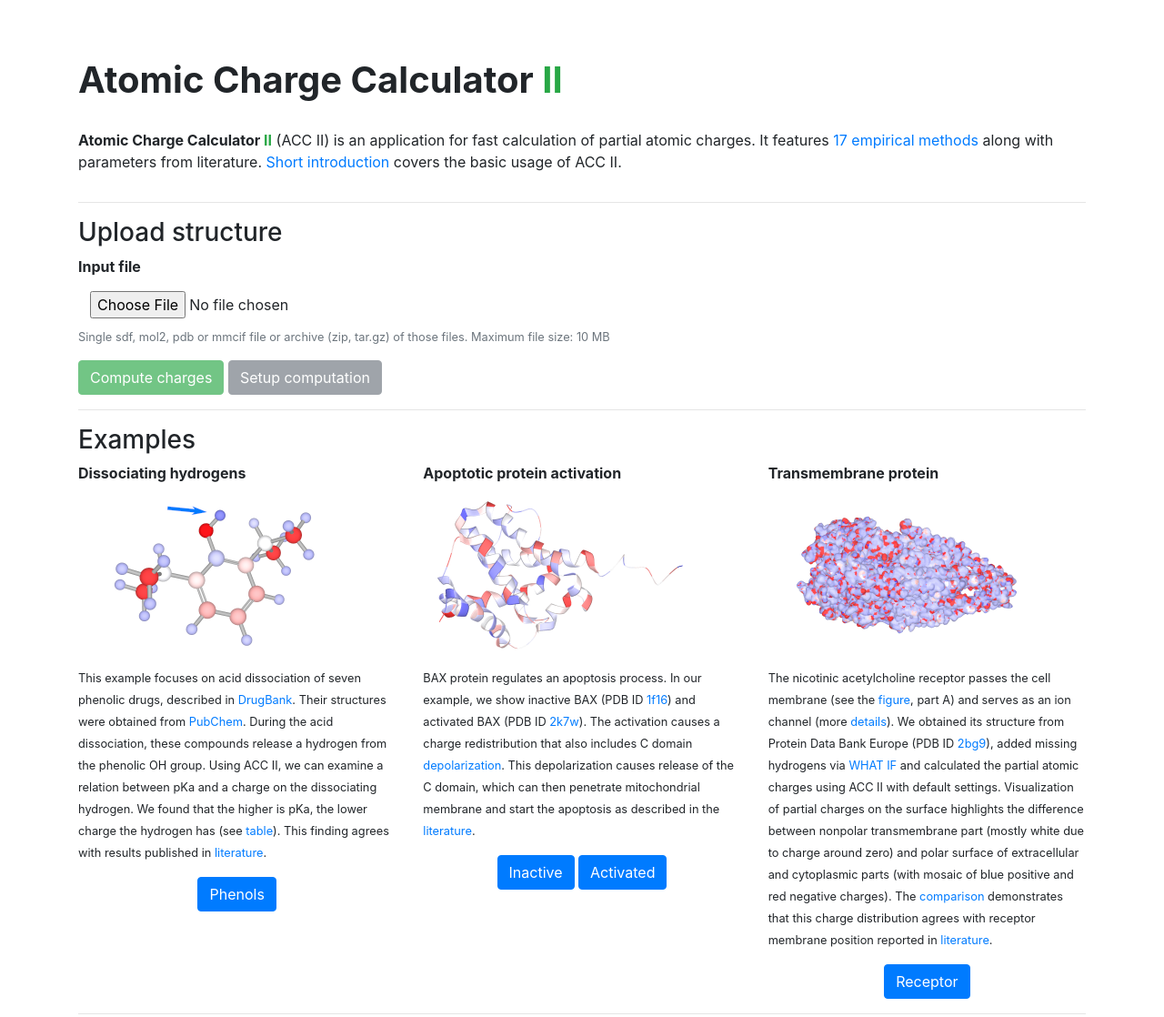
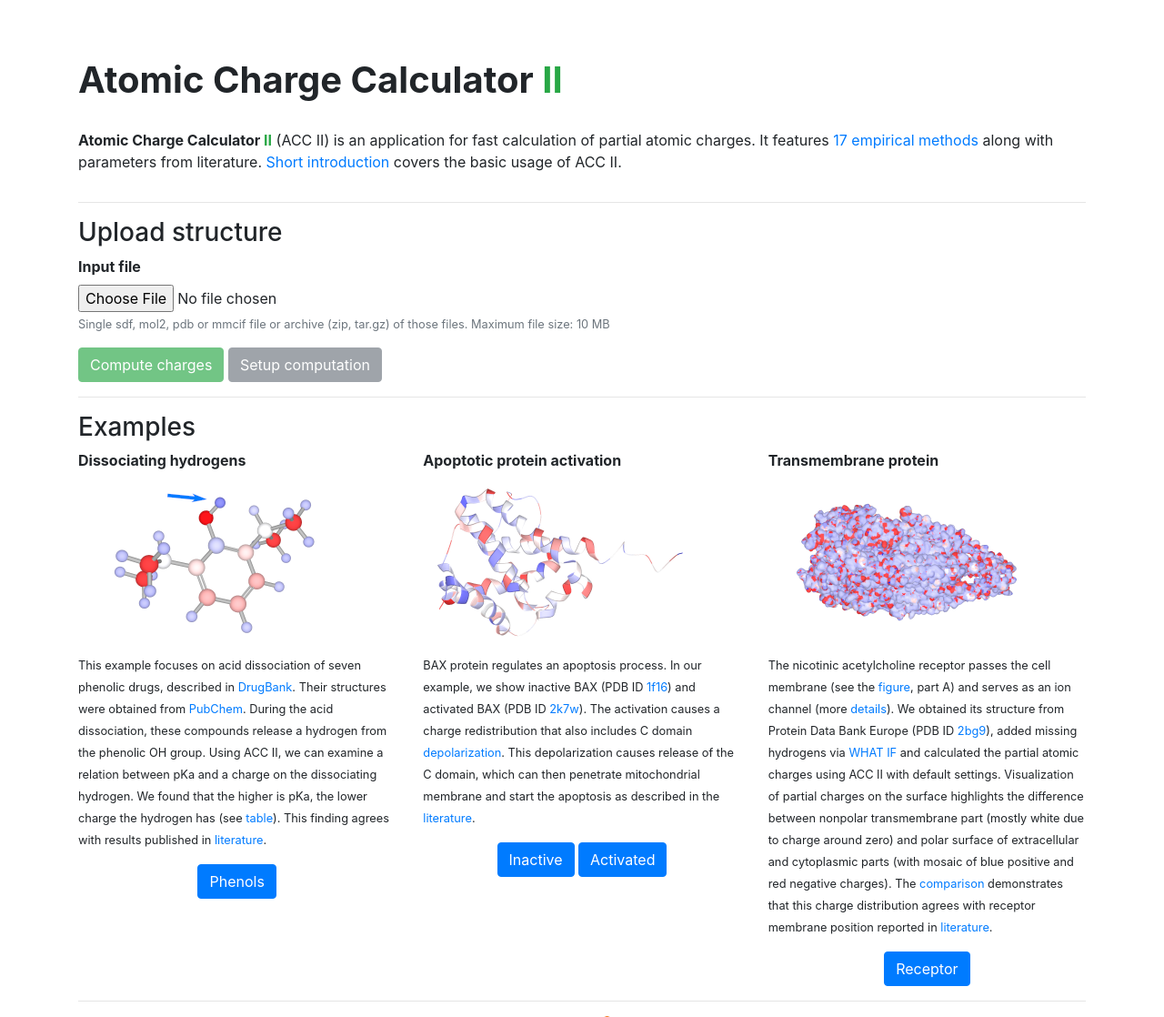
Before and after one commit to sb-ncbr/AtomicChargeCalculator2, a Flask app: page / in a window 1280 px wide. Shown: the top 1118 px of the page at 91% size. Run offline with Flask 2, Linux system fonts and the light colour scheme; parts of the project's set-up code (start-up, migrations or seed data) failed here and were passed over; some libraries are stand-ins or nearby versions.

Commit message:
[www] Fix file input button

```diff
--- a/app/templates/index.html
+++ b/app/templates/index.html
@@ -28,7 +28,7 @@
                     <h3>Upload structure</h3>
                     <div class="form-group">
                         <label class="font-weight-bold" for="file_input">Input file</label>
-                        <input type="file" class="btn form-control-file" id="file_input" name="file"
+                        <input type="file" class="form-control-file" id="file_input" name="file"
                                accept=".pdb, .sdf, .mol2, .cif">
                         <small class="form-text text-muted">
                             Single sdf, mol2, pdb or mmcif file or archive (zip, tar.gz) of those files.
```
